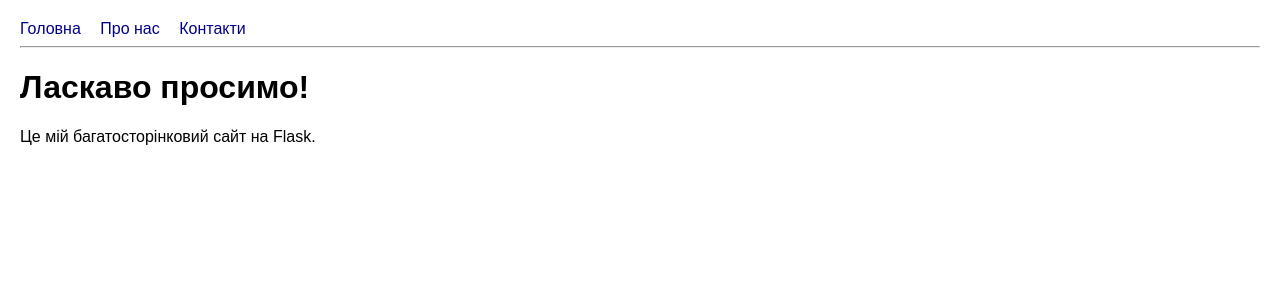
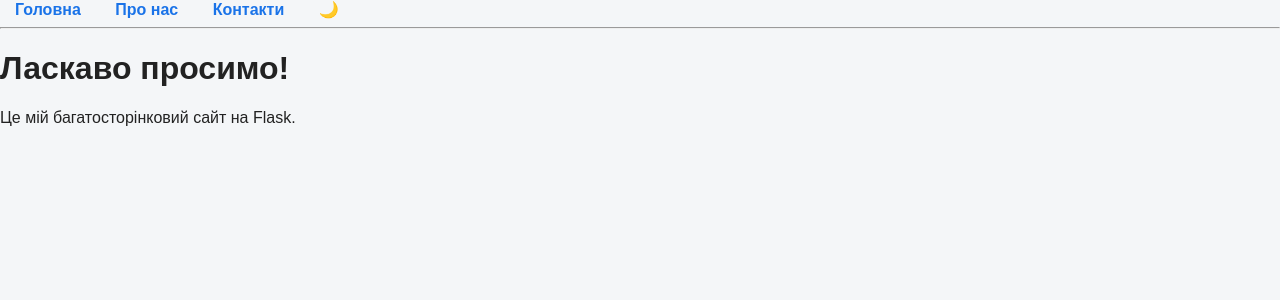
Before and after one commit to Ihor2081/D-, a Flask app: page / in a window 1280 px wide. Shown: the top 300 px of the page. Run offline with Flask 3, Linux system fonts and the light colour scheme.

Commit message:
0601 Test 4

```diff
--- a/my_flask_site/app.py
+++ b/my_flask_site/app.py
@@ -1,6 +1,7 @@
-from flask import Flask, render_template
+from flask import Flask, render_template, redirect, session
 
 app = Flask(__name__)
+app.secret_key = "мій_дуже_секретний_ключ_12345"
 
 @app.route("/")
 def home():
@@ -14,5 +15,10 @@ def about():
 def contacts():
     return render_template("contacts.html")
 
+@app.route('/toggle-theme')
+def toggle_theme():
+    session['theme'] = 'dark' if session.get('theme') != 'dark' else 'light'
+    return redirect('/')
+
 if __name__ == "__main__":
     app.run(debug=True)
--- a/my_flask_site/static/style.css
+++ b/my_flask_site/static/style.css
@@ -1,14 +1,97 @@
+/* Світла тема (за замовчуванням) */
+:root {
+    --bg-color: #f4f6f8;
+    --card-bg: #ffffff;
+    --text-color: #222;
+    --link-color: #1a73e8;
+    --button-bg: #1a73e8;
+    --button-hover: #1558b0;
+    --item-bg: #f9f9f9;
+}
+
+/* Темна тема */
+body.dark {
+    --bg-color: #121212;
+    --card-bg: #1e1e1e;
+    --text-color: #eaeaea;
+    --link-color: #8ab4f8;
+    --button-bg: #8ab4f8;
+    --button-hover: #669df6;
+    --item-bg: #2a2a2a;
+}
+
+/* Загальні стилі */
 body {
     font-family: Arial, sans-serif;
-    margin: 20px;
+    background: var(--bg-color);
+    color: var(--text-color);
+    margin: 0;
+    padding: 0;
+}
+
+/* Контейнер */
+.container {
+    max-width: 600px;
+    margin: 60px auto;
+    background: var(--card-bg);
+    padding: 30px;
+    border-radius: 8px;
+    box-shadow: 0 4px 10px rgba(0,0,0,0.2);
+}
+
+/* Навігація */
+
+nav a {
+    text-align: center;
+    margin-bottom: 20px;
 }
 
 nav a {
-    margin-right: 15px;
+    margin: 0 15px;
     text-decoration: none;
-    color: darkblue;
+    color: var(--link-color);
+    font-weight: bold;
 }
 
-nav a:hover {
-    text-decoration: underline;
+/* Форма */
+form {
+    display: flex;
+    gap: 10px;
+    margin-bottom: 20px;
 }
+
+input[type="text"] {
+    flex: 1;
+    padding: 10px;
+    border-radius: 5px;
+    border: 1px solid #888;
+    background: transparent;
+    color: var(--text-color);
+}
+
+/* Кнопка */
+button {
+    padding: 10px 18px;
+    background: var(--button-bg);
+    color: #000;
+    border: none;
+    border-radius: 5px;
+    cursor: pointer;
+}
+
+button:hover {
+    background: var(--button-hover);
+}
+
+/* Список */
+ul {
+    list-style: none;
+    padding: 0;
+}
+
+li {
+    background: var(--item-bg);
+    padding: 10px;
+    margin-bottom: 8px;
+    border-radius: 4px;
+}
--- a/my_flask_site/templates/base.html
+++ b/my_flask_site/templates/base.html
@@ -5,17 +5,17 @@
     <title>{% block title %}Мій сайт{% endblock %}</title>
     <link rel="stylesheet" href="{{ url_for('static', filename='style.css') }}">
 </head>
-<body>
+<body class="{{ 'dark' if session.get('theme') == 'dark' else '' }}">
 
 <nav>
     <a href="/">Головна</a>
     <a href="/about">Про нас</a>
     <a href="/contacts">Контакти</a>
+    <a href="/toggle-theme">🌙</a>
 </nav>
 
 <hr>
 
 {% block content %}{% endblock %}
 
-</body>
 </html>
```
